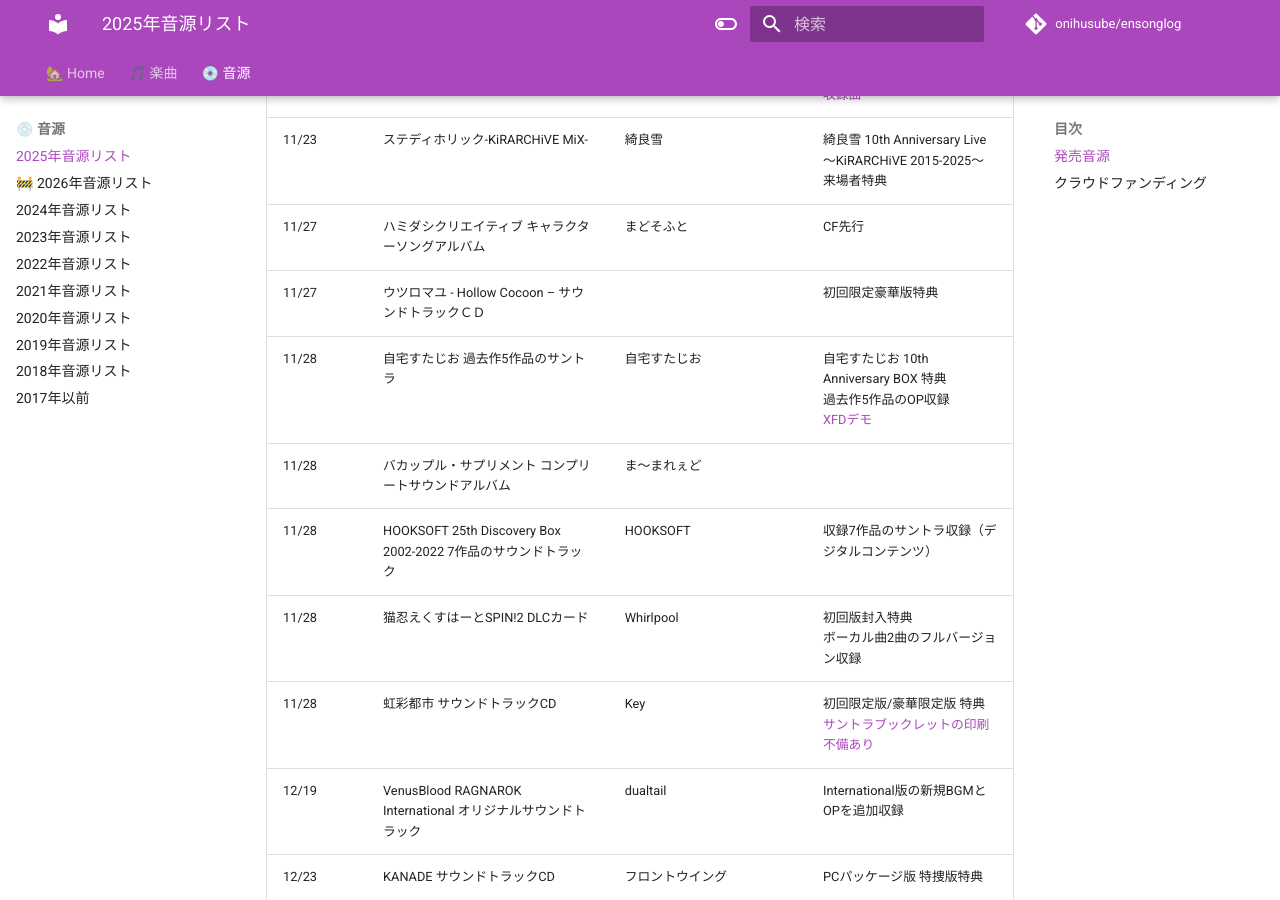
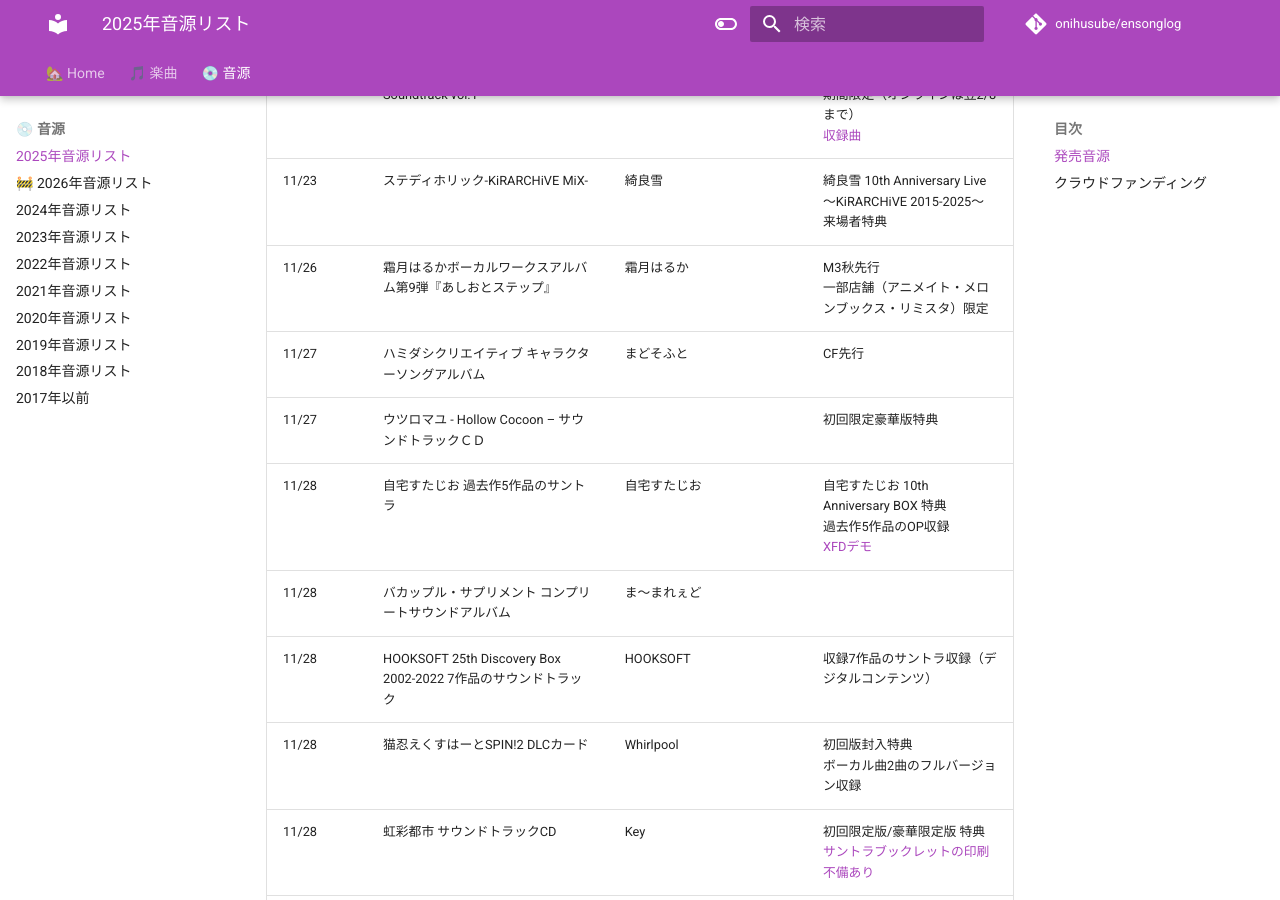
Before and after one commit to onihusube/ensonglog, an MkDocs documentation site: the page built from docs/2025/音源.md, in a window 1280 px wide and 900 px high, scrolled down 15250 px. Built offline with MkDocs 1.6.1 and Material for MkDocs 9.7.7, drawn with Linux system fonts in a browser that asks for light colours; comment, search, counter and statistics services are not loaded; some of the changed lines change nothing that is shown.

Commit message:
M3音源追記など

```diff
--- a/docs/2025/音源.md
+++ b/docs/2025/音源.md
@@ -191,11 +191,11 @@
 | 10/24 | LOOPERS PLUS コンプリートサウンドトラックCD | Key | 豪華限定版/初回限定版 特典 </br> LOOPERS PLUS/LOOPERSの全楽曲収録 </br> [曲目](https://key.soundslabel.com/discography.html?ksl0230/ksl0230) |
 | 10/25 | 未完信䇳：纸鸢 OST | 黎羽科技LICOGAME | 紙鳶（シユエン）- 遥かなる絆 OST </br> [Steam](https://store.steampowered.com/app/4065110/_OST/) |
 | 10/26 | 甘い夢 | 黒瀬アイル | M3秋 </br> 「隷従の制服」主題歌 収録 </br> [BOOTH](https://aislekurose.booth.pm/items/7561074) |
-| 10/26 | 綺良雪 WORKS BEST ALBUM「KiLLER ARCHiVE」 | 綺良雪 | M3秋 </br> [BOOTH](https://yuki-official.booth.pm/items/7514714) |
+| 10/26 | 綺良雪 WORKS BEST ALBUM「KiLLER ARCHiVE」 | 綺良雪 | M3秋 </br> [BOOTH](https://yuki-official.booth.pm/items/7514714) </br> [HP](https://yukixrock0.amebaownd.com/posts/57956546/) |
 | 10/26 | CosmoNote 12th CD | CosmoNote | M3秋 </br> 「白銀色のマジック・バレット」主題歌 収録 </br> [BOOTH](https://booth.pm/ja/items/7566606) |
 | 10/26 | 咲良ゆの 10th Album「恋の行方」 | 咲良ゆの | M3秋 </br> 「秋の夕暮れは僕の心を照らしていた。」主題歌 収録 </br> [HP](https://koinoyukue.tumblr.com/) |
 | 10/26 | 小波すず美少女ゲームソングカバーアルバム 「しんぐあそんぐ！〜出演作品（みんな）のうたです。〜」 | 小波すず | M3秋 </br> 再販、M3春(2025)初出 </br> [通販](https://ayumione.official.ec/items/113525794) |
-| 10/26 | 霜月はるかボーカルワークスアルバム第9弾『あしおとステップ』 | 霜月はるか | M3秋 </br> [BOOTH](https://hiyatsukin.booth.pm/items/7490036)|
+| 10/26 | 霜月はるかボーカルワークスアルバム第9弾『あしおとステップ』 | 霜月はるか | M3秋 </br> [BOOTH](https://hiyatsukin.booth.pm/items/7490036) </br> [HP](https://shimotsukin.com/ashiotostep/) |
 | 10/26 | Toshinori Orikura Works Collection “Crossroads” | 折倉俊則 | M3秋 |
 | 10/26 | miruベストアルバム『MIRUTRAX』 | miru | M3秋 </br> [BOOTH](https://synchronistmusik.booth.pm/items/7584637) </br> 発掘在庫の放出 |
 | 10/26 | うたてめぐりオリジナルサウンドトラック | miru | M3秋 </br> [BOOTH](https://synchronistmusik.booth.pm/items/7584596) </br> 発掘在庫の放出 |
@@ -213,6 +213,7 @@
 | 11/05 | ガールズメイドプディング - Solo Collection - 配信 | ANMC | コラボカフェ物販先行 </br> [🎵🔗](https://zula.link-map.jp/links/CM0JgiNl) |
 | 11/15 | ティンクルスターナイツ Original Soundtrack vol.1 | Studio KUMASAN | 2周年記念ポップアップストア期間限定（オンラインは翌2/8まで） </br> [収録曲](https://twinklestarknights.wikiru.jp/?%E3%83%9F%E3%83%A5%E3%83%BC%E3%82%B8%E3%83%83%E3%82%AF#ost_01) |
 | 11/23 | ステディホリック-KiRARCHiVE MiX- | 綺良雪 | 綺良雪 10th Anniversary Live ～KiRARCHiVE 2015-2025～ 来場者特典 |
+| 11/26 | 霜月はるかボーカルワークスアルバム第9弾『あしおとステップ』 | 霜月はるか | M3秋先行 </br> 一部店舗（アニメイト・メロンブックス・リミスタ）限定 |
 | 11/27 | ハミダシクリエイティブ キャラクターソングアルバム | まどそふと | CF先行 |
 | 11/27 | ウツロマユ - Hollow Cocoon – サウンドトラックＣＤ |  | 初回限定豪華版特典 |
 | 11/28 | 自宅すたじお 過去作5作品のサントラ | 自宅すたじお | 自宅すたじお 10th Anniversary BOX 特典 </br> 過去作5作品のOP収録 </br> [XFDデモ](https://www.youtube.com/watch?v=DTFZ-Mk7i0w) |
```
